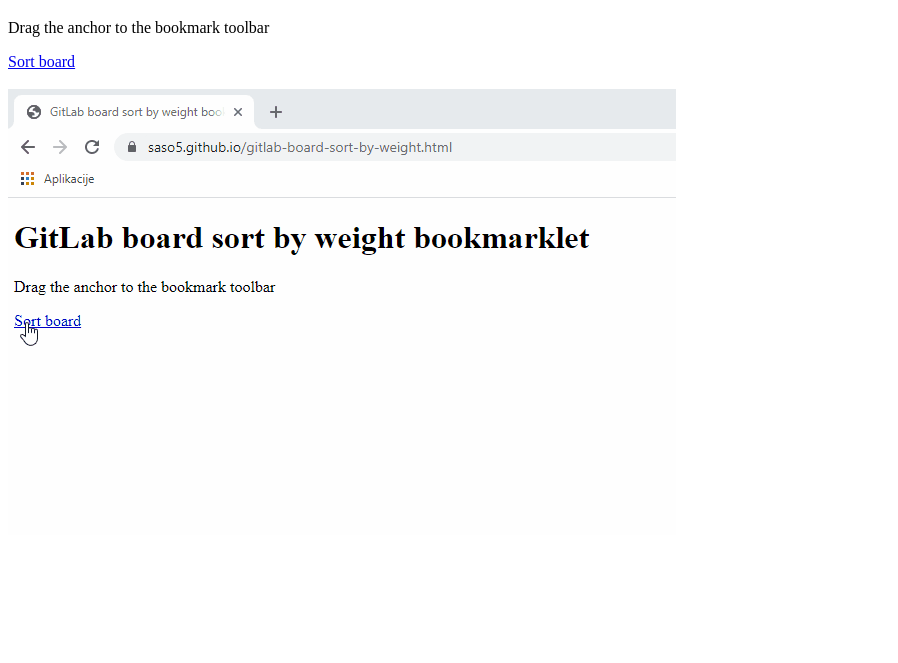
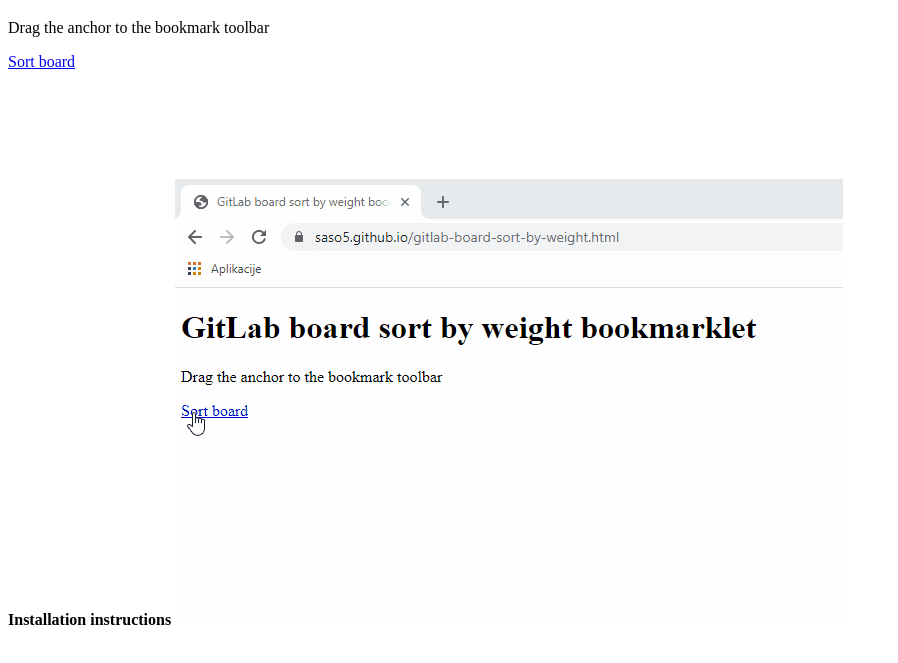
Before and after one commit to saso5/saso5.github.io, a plain HTML site: page gitlab-board-sort-by-weight.html in a window 1280 px wide. Shown: the part 61-724 px from the top of the page, without its empty margins (0-898 px from the left). Drawn offline with Linux system fonts and the light colour scheme.

Commit message:
Update gitlab-board-sort-by-weight.html

```diff
--- a/gitlab-board-sort-by-weight.html
+++ b/gitlab-board-sort-by-weight.html
@@ -34,7 +34,9 @@ document.getElementsByClassName('board-list').forEach(board => {
 <a href="javascript:document.getElementsByClassName('board-list').forEach(board => {	const cards = board.getElementsByClassName('board-info-items');	var weightMap = [];		cards.forEach(item => {		var weight = item.getElementsByClassName('board-card-info-text').item(0)?.innerHTML || 0;		const card = item.parentNode.parentNode.parentNode.parentNode;				weightMap.push([ 1 * weight, card]);	});		weightMap.sort(function(x, y) {		return y[0] - x[0];	});		weightMap.forEach(element => board.appendChild(element[1]));});;">
 Sort board
 </a>
-<br/><br/>
+<br/><br/><br/><br/><br/><br/><br/>
+
+<b>Installation instructions</b>
 <img src="gitlab-board-sort-by-weight.gif"/>
 
 </body>
```
